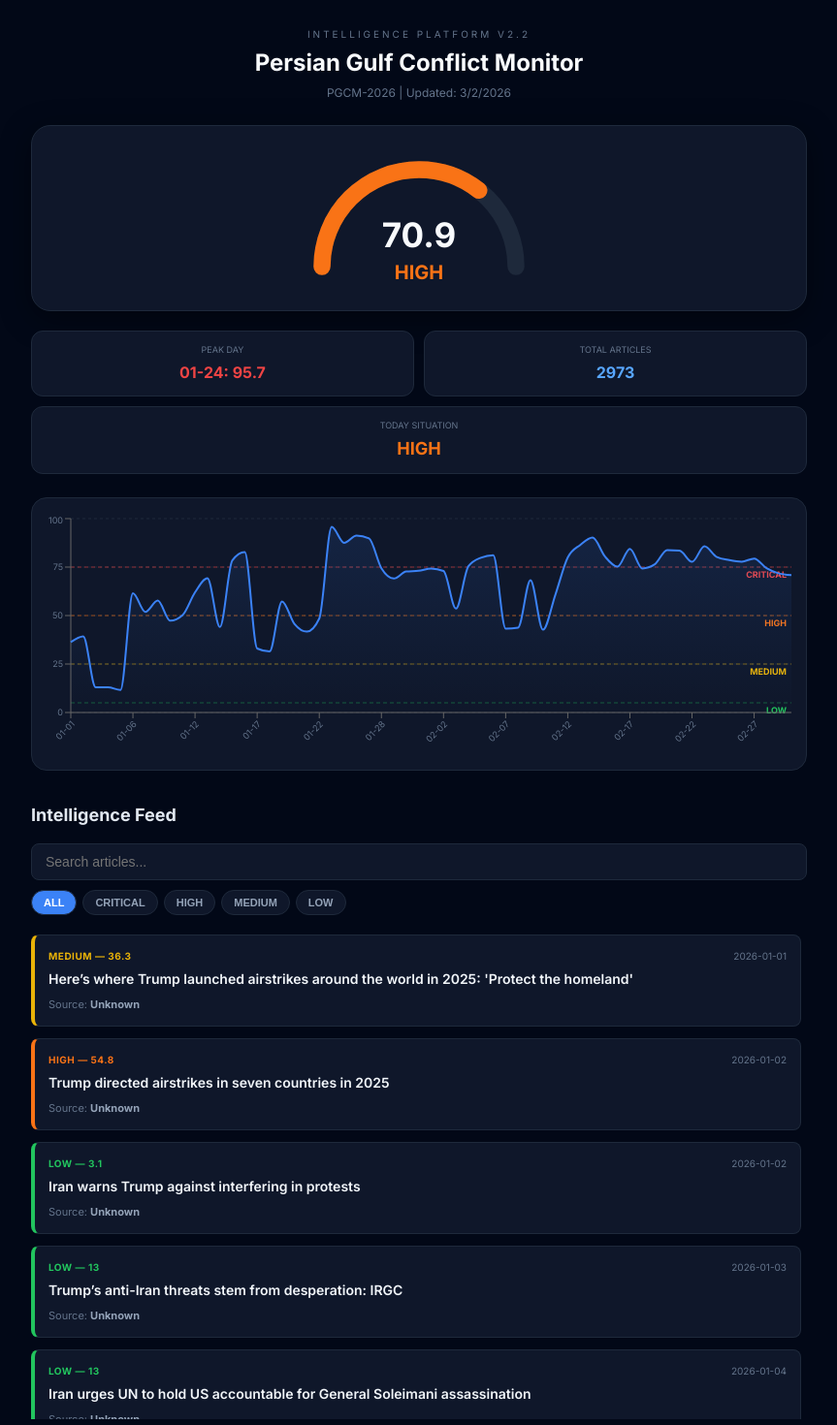
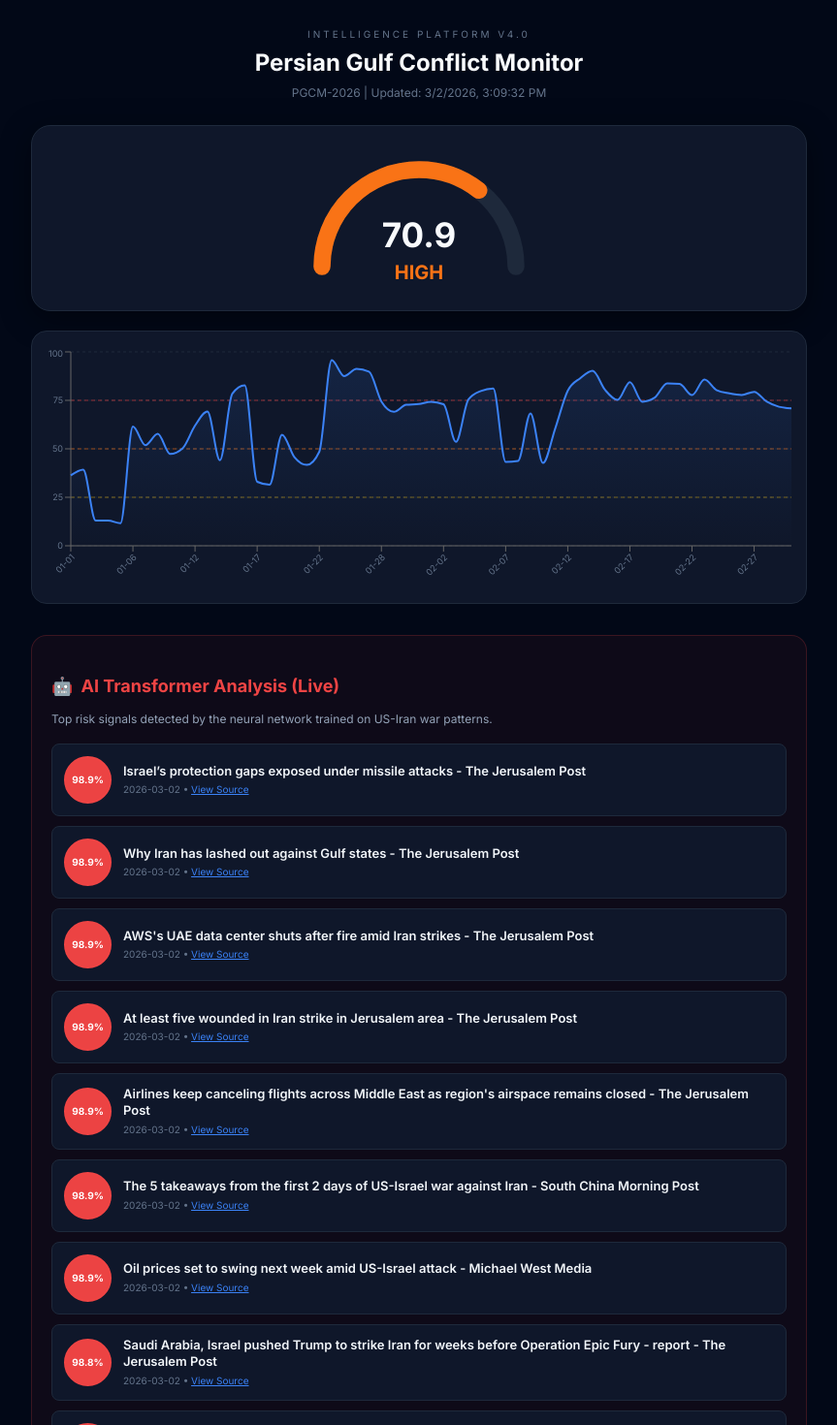
Before and after one commit to GeoTouhme/Political_Analyzer, a React (Vite) app in the folder dashboard_v3/: page / in a window 1280 px wide. Shown: the top 1470 px of the page at 97% size, without its empty margins (208-1071 px from the left). Built offline with nearby package versions, Linux system fonts and the light colour scheme.

Commit message:
feat: implement AI Deep Analysis UI in Vercel Dashboard

```diff
--- a/dashboard_v3/src/App.jsx
+++ b/dashboard_v3/src/App.jsx
@@ -31,6 +31,7 @@ export default function App() {
   const [data, setData] = useState([]);
   const [articles, setArticles] = useState([]);
   const [meta, setMeta] = useState({});
+  const [aiAnalysis, setAiAnalysis] = useState([]);
   const [loading, setLoading] = useState(true);
 
   // Filtering states
@@ -52,6 +53,9 @@ export default function App() {
         if (report.articles) {
           setArticles(report.articles);
         }
+        if (report.ai_deep_analysis) {
+          setAiAnalysis(report.ai_deep_analysis);
+        }
         setMeta(report.meta || {});
         setLoading(false);
       })
@@ -72,7 +76,7 @@ export default function App() {
     const matchesSearch = a.title.toLowerCase().includes(searchTerm.toLowerCase());
     const matchesLevel = filterLevel === "ALL" || a.risk_level === filterLevel;
     return matchesSearch && matchesLevel;
-  }).slice(0, 100); // Limit to top 100 for performance
+  }).slice(0, 100);
 
   return (
     <div style={{
@@ -83,13 +87,13 @@ export default function App() {
       {/* Header */}
       <div style={{ marginBottom: 24, textAlign: 'center' }}>
         <div style={{ fontSize: 10, letterSpacing: 3, color: "#64748b", textTransform: "uppercase", marginBottom: 4 }}>
-          Intelligence Platform v2.2
+          Intelligence Platform v4.0
         </div>
         <h1 style={{ fontSize: 24, fontWeight: 800, color: "#f8fafc", margin: 0 }}>
           Persian Gulf Conflict Monitor
         </h1>
         <div style={{ color: "#64748b", fontSize: 12, marginTop: 4 }}>
-           PGCM-2026 | Updated: {meta.generated_at ? new Date(meta.generated_at).toLocaleDateString() : 'Live'}
+           PGCM-2026 | Updated: {meta.generated_at ? new Date(meta.generated_at).toLocaleString() : 'Live'}
         </div>
       </div>
 
@@ -111,27 +115,6 @@ export default function App() {
         </div>
       </div>
 
-      {/* 2 Main Stats */}
-      <div style={{ display: "grid", gridTemplateColumns: "1fr 1fr", gap: 10, marginBottom: 10 }}>
-        <div style={{ background: "#0f172a", border: "1px solid #1e293b", borderRadius: 12, padding: "12px", textAlign: 'center' }}>
-          <div style={{ fontSize: 9, color: "#64748b", textTransform: "uppercase", marginBottom: 4 }}>Peak Day</div>
-          <div style={{ fontSize: 16, fontWeight: 800, color: "#ef4444" }}>{peakDay.date}: {peakDay.avg}</div>
-        </div>
-        <div style={{ background: "#0f172a", border: "1px solid #1e293b", borderRadius: 12, padding: "12px", textAlign: 'center' }}>
-          <div style={{ fontSize: 9, color: "#64748b", textTransform: "uppercase", marginBottom: 4 }}>Total Articles</div>
-          <div style={{ fontSize: 16, fontWeight: 800, color: "#58a6ff" }}>{meta.article_count || articles.length}</div>
-        </div>
-      </div>
-
-      {/* Centered Situation */}
-      <div style={{
-        background: "#0f172a", border: "1px solid #1e293b", borderRadius: 12, padding: "12px",
-        textAlign: 'center', marginBottom: 24
-      }}>
-        <div style={{ fontSize: 9, color: "#64748b", textTransform: "uppercase", marginBottom: 4 }}>Today Situation</div>
-        <div style={{ fontSize: 18, fontWeight: 800, color: LEVEL_COLOR[latestDay.level] }}>{latestDay.level}</div>
-      </div>
-
       {/* Main Chart */}
       <div style={{ background: "#0f172a", border: "1px solid #1e293b", borderRadius: 16, padding: "16px 10px 4px", marginBottom: 32 }}>
         <ResponsiveContainer width="100%" height={260}>
@@ -143,25 +126,10 @@ export default function App() {
               </linearGradient>
             </defs>
             <CartesianGrid strokeDasharray="3 3" stroke="#1e293b" vertical={false} />
-
-            {/* Threshold Lines with Labels */}
-            <ReferenceLine y={75} stroke="#ef4444" strokeDasharray="4 3" strokeOpacity={0.6}
-              label={{ value: "CRITICAL", position: "insideTopRight", fill: "#ef4444", fontSize: 9, fontWeight: 700 }} />
-            <ReferenceLine y={50} stroke="#f97316" strokeDasharray="4 3" strokeOpacity={0.6}
-              label={{ value: "HIGH", position: "insideTopRight", fill: "#f97316", fontSize: 9, fontWeight: 700 }} />
-            <ReferenceLine y={25} stroke="#eab308" strokeDasharray="4 3" strokeOpacity={0.5}
-              label={{ value: "MEDIUM", position: "insideTopRight", fill: "#eab308", fontSize: 9, fontWeight: 700 }} />
-            <ReferenceLine y={5} stroke="#22c55e" strokeDasharray="4 3" strokeOpacity={0.4}
-              label={{ value: "LOW", position: "insideTopRight", fill: "#22c55e", fontSize: 9, fontWeight: 700 }} />
-
-            <XAxis
-              dataKey="date"
-              tick={{ fontSize: 9, fill: "#64748b" }}
-              interval={4}
-              angle={-45}
-              textAnchor="end"
-              height={50}
-            />
+            <ReferenceLine y={75} stroke="#ef4444" strokeDasharray="4 3" strokeOpacity={0.6} />
+            <ReferenceLine y={50} stroke="#f97316" strokeDasharray="4 3" strokeOpacity={0.6} />
+            <ReferenceLine y={25} stroke="#eab308" strokeDasharray="4 3" strokeOpacity={0.5} />
+            <XAxis dataKey="date" tick={{ fontSize: 9, fill: "#64748b" }} interval={4} angle={-45} textAnchor="end" height={50} />
             <YAxis domain={[0, 100]} tick={{ fontSize: 9, fill: "#64748b" }} width={25} />
             <Tooltip content={<CustomTooltip />} />
             <Area type="monotone" dataKey="avg" fill="url(#areaGrad)" stroke="none" />
@@ -170,74 +138,58 @@ export default function App() {
         </ResponsiveContainer>
       </div>
 
-      {/* ARTICLES SECTION */}
-      <div style={{ marginBottom: 20 }}>
-        <h3 style={{ fontSize: 18, fontWeight: 700, marginBottom: 16 }}>Intelligence Feed</h3>
-
-        {/* Search & Filters */}
-        <div style={{ display: "flex", flexDirection: "column", gap: 10, marginBottom: 20 }}>
-          <input
-            type="text"
-            placeholder="Search articles..."
-            value={searchTerm}
-            onChange={(e) => setSearchTerm(e.target.value)}
-            style={{
-              background: "#0f172a", border: "1px solid #1e293b", borderRadius: 8,
-              padding: "10px 14px", color: "#f8fafc", fontSize: 14, outline: "none"
-            }}
-          />
-          <div style={{ display: "flex", gap: 6, flexWrap: "wrap" }}>
-            {["ALL", "CRITICAL", "HIGH", "MEDIUM", "LOW"].map(lvl => (
-              <button
-                key={lvl}
-                onClick={() => setFilterLevel(lvl)}
-                style={{
-                  padding: "6px 12px", borderRadius: "20px", fontSize: 11, fontWeight: 600,
-                  cursor: "pointer", border: "1px solid #1e293b",
-                  background: filterLevel === lvl ? (LEVEL_COLOR[lvl] || "#3b82f6") : "#0f172a",
-                  color: filterLevel === lvl ? (lvl === "MEDIUM" ? "#000" : "#fff") : "#94a3b8",
-                  transition: "all 0.2s"
-                }}
-              >
-                {lvl}
-              </button>
+      {/* AI DEEP ANALYSIS SECTION - NEW V4 */}
+      {aiAnalysis.length > 0 && (
+        <div style={{ marginBottom: 40, background: "rgba(239, 68, 68, 0.05)", border: "1px solid rgba(239, 68, 68, 0.2)", borderRadius: 16, padding: "20px" }}>
+          <h3 style={{ fontSize: 18, fontWeight: 700, marginBottom: 12, color: "#ef4444", display: "flex", alignItems: "center", gap: 8 }}>
+            <span>🤖</span> AI Transformer Analysis (Live)
+          </h3>
+          <p style={{ fontSize: 12, color: "#94a3b8", marginBottom: 16 }}>
+            Top risk signals detected by the neural network trained on US-Iran war patterns.
+          </p>
+          <div style={{ display: "flex", flexDirection: "column", gap: 10 }}>
+            {aiAnalysis.map((ai, idx) => (
+              <div key={idx} style={{ background: "#0f172a", borderRadius: 8, padding: "12px", display: "flex", alignItems: "center", gap: 12, border: "1px solid #1e293b" }}>
+                <div style={{
+                  minWidth: "45px", height: "45px", borderRadius: "50%",
+                  background: `rgba(239, 68, 68, ${ai.ai_risk_score/100})`,
+                  display: "flex", alignItems: "center", justifyContent: "center",
+                  fontSize: 10, fontWeight: 800, color: "#fff", border: "2px solid #ef4444"
+                }}>
+                  {ai.ai_risk_score}%
+                </div>
+                <div style={{ flex: 1 }}>
+                  <div style={{ fontSize: 13, fontWeight: 600, color: "#f1f5f9", lineHeight: 1.3 }}>{ai.translated_title || ai.title}</div>
+                  <div style={{ fontSize: 10, color: "#64748b", marginTop: 4 }}>{ai.date} • <a href={ai.url} target="_blank" style={{ color: "#3b82f6" }}>View Source</a></div>
+                </div>
+              </div>
             ))}
           </div>
         </div>
+      )}
 
-        {/* Article List with Internal Scroll */}
-        <div style={{
-          display: "flex",
-          flexDirection: "column",
-          gap: 12,
-          maxHeight: "500px",
-          overflowY: "auto",
-          paddingRight: "6px",
-          scrollbarWidth: "thin",
-          scrollbarColor: "#1e293b #020817"
-        }}>
-          {filteredArticles.length > 0 ? filteredArticles.map((art, idx) => (
-            <div key={idx} style={{
-              background: "#0f172a", border: "1px solid #1e293b",
-              borderLeft: `4px solid ${LEVEL_COLOR[art.risk_level]}`,
-              borderRadius: 8, padding: "14px"
-            }}>
-              <div style={{ display: "flex", justifyContent: "space-between", alignItems: "flex-start", marginBottom: 6 }}>
-                <span style={{ fontSize: 10, fontWeight: 700, color: LEVEL_COLOR[art.risk_level], letterSpacing: 0.5 }}>
-                  {art.risk_level} — {art.risk_score}
-                </span>
+      {/* INTELLIGENCE FEED */}
+      <div style={{ marginBottom: 20 }}>
+        <h3 style={{ fontSize: 18, fontWeight: 700, marginBottom: 16 }}>Intelligence Feed</h3>
+        <div style={{ display: "flex", flexDirection: "column", gap: 10, marginBottom: 20 }}>
+          <input
+            type="text" placeholder="Search articles..." value={searchTerm}
+            onChange={(e) => setSearchTerm(e.target.value)}
+            style={{ background: "#0f172a", border: "1px solid #1e293b", borderRadius: 8, padding: "10px 14px", color: "#f8fafc", fontSize: 14, outline: "none" }}
+          />
+        </div>
+
+        <div style={{ display: "flex", flexDirection: "column", gap: 12, maxHeight: "500px", overflowY: "auto" }}>
+          {filteredArticles.map((art, idx) => (
+            <div key={idx} style={{ background: "#0f172a", border: "1px solid #1e293b", borderLeft: `4px solid ${LEVEL_COLOR[art.risk_level]}`, borderRadius: 8, padding: "14px" }}>
+              <div style={{ display: "flex", justifyContent: "space-between", marginBottom: 6 }}>
+                <span style={{ fontSize: 10, fontWeight: 700, color: LEVEL_COLOR[art.risk_level] }}>{art.risk_level} — {art.risk_score}</span>
                 <span style={{ fontSize: 10, color: "#64748b" }}>{art.date}</span>
               </div>
-              <div style={{ fontSize: 14, fontWeight: 600, color: "#f1f5f9", marginBottom: 8, lineHeight: 1.4 }}>
-                {art.title}
-              </div>
-              <div style={{ fontSize: 11, color: "#64748b", display: "flex", justifyContent: "space-between" }}>
-                <span>Source: <strong style={{color: "#94a3b8"}}>{art.source_name}</strong></span>
-              </div>
+              <div style={{ fontSize: 14, fontWeight: 600, color: "#f1f5f9", marginBottom: 4 }}>{art.title}</div>
+              <div style={{ fontSize: 11, color: "#64748b" }}>Source: {art.source_name}</div>
             </div>
-          )) : (
-            <div style={{ textAlign: "center", color: "#64748b", padding: "40px 0" }}>No articles found matching filters.</div>
-          )}
+          ))}
         </div>
       </div>
     </div>
```
